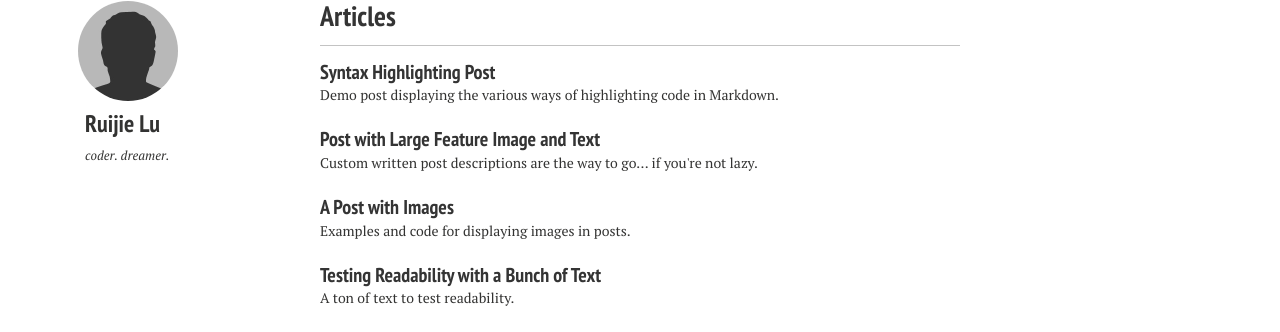
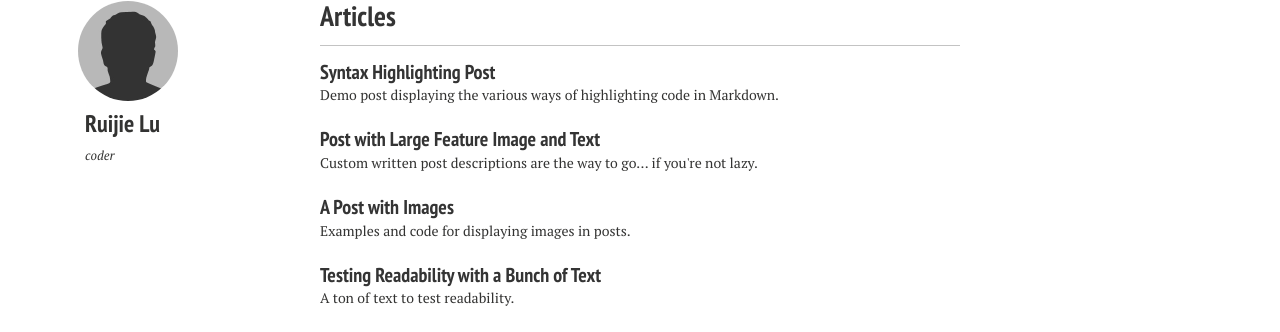
Before and after one commit to lreij/lreij.github.com, a Jekyll site: the page built from index.md, in a window 1280 px wide. Shown: the part 424-756 px from the top of the page. Built offline with Jekyll 4.4.1, drawn with Linux system fonts in a browser that asks for light colours; nearby versions of some CDN libraries.

```diff
--- a/_config.yml
+++ b/_config.yml
@@ -2,13 +2,13 @@ title:            lreij
 tagline:          lreij
 description:      lreij's site.
 # Your site's domain goes here. Leave localhost server or blank when working locally.
-url:              http://ruijie.lu
+url:              http://lreij.github.io
 
 # Owner/author information
 owner:
   name:           Ruijie Lu
   avatar:         bio-photo.jpg
-  bio:            "coder. dreamer."
+  bio:            "coder"
   email:          lreij@163.com
   # Social networking links are used in author-bio sidebar. Update and remove as you like.
   twitter:
```
Also changed, not shown: 1 other file.
